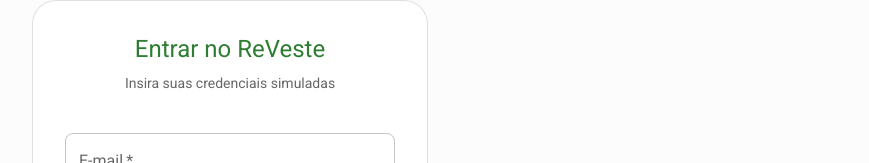
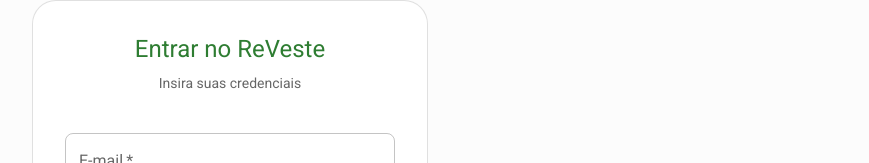
Before and after one commit to mariolucass/dresses, a React (Vite) app in the folder reveste/: page / in a window 1280 px wide. Shown: the part 133-296 px from the top of the page, without its empty margins (410-1279 px from the left). Built offline with nearby package versions, Linux system fonts and the light colour scheme.

Commit message:
feat(layout): cria layout principal com navbar e footer

```diff
--- a/reveste/src/pages/Login.jsx
+++ b/reveste/src/pages/Login.jsx
@@ -46,7 +46,7 @@
             </Typography>
 
             <Typography variant="body2" color="textSecondary" align="center" sx={{ mb: 3 }}>
-              {isRegister ? 'Preencha os campos para desapegar e negociar' : 'Insira suas credenciais simuladas'}
+              {isRegister ? 'Preencha os campos para desapegar e negociar' : 'Insira suas credenciais'}
             </Typography>
 
             {errorMsg && <Alert severity="error" sx={{ mb: 2 }}>{errorMsg}</Alert>}
```
